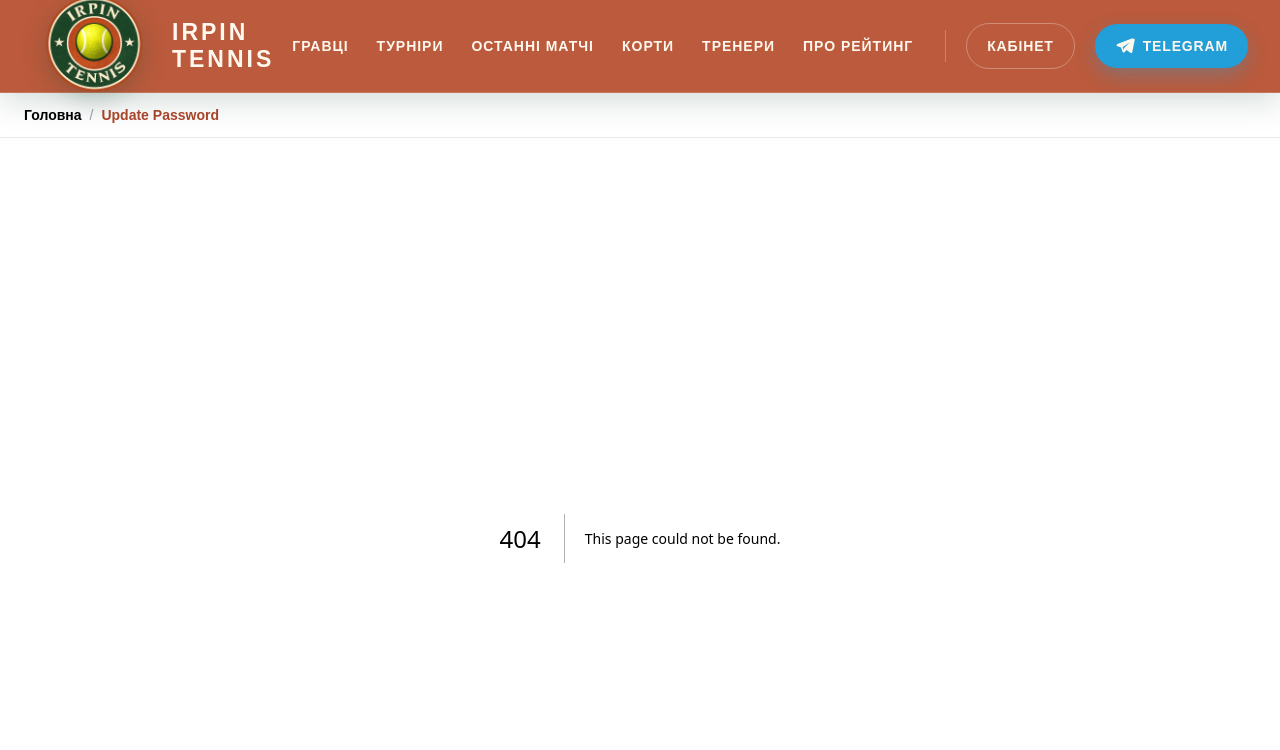
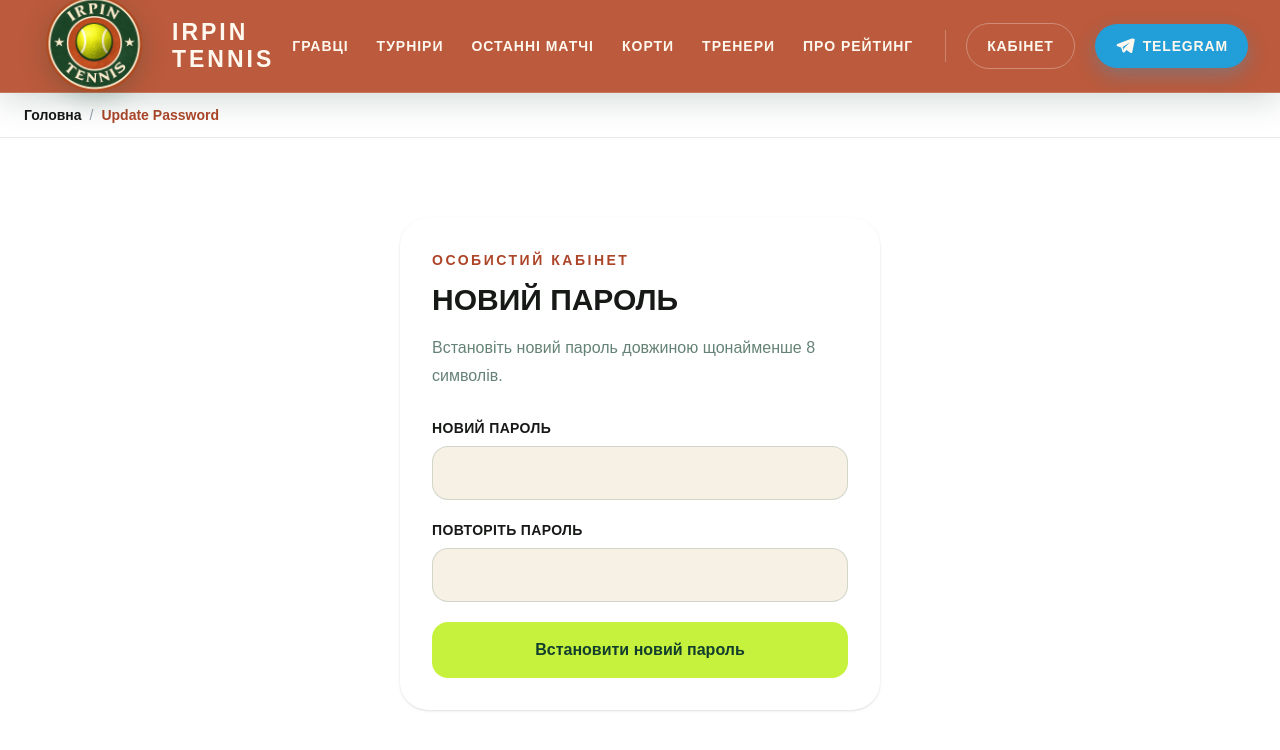
Before and after one commit to yellowblue9912-cell/irpin-tennis-next, a Next.js app: page /update-password in a window 1280 px wide. Before the commit this address had no page. Shown: the top 750 px of the page. Built offline with nearby package versions, Linux system fonts and the light colour scheme.

Commit message:
Add password recovery flow

```diff
--- a/app/auth/callback/route.ts
+++ b/app/auth/callback/route.ts
@@ -4,11 +4,15 @@ import { createClient } from "../../../lib/supabase/server";
 export async function GET(request: Request) {
   const url = new URL(request.url);
   const code = url.searchParams.get("code");
+  const next = url.searchParams.get("next");
 
   if (code) {
     const supabase = await createClient();
     await supabase.auth.exchangeCodeForSession(code);
   }
 
-  return NextResponse.redirect(new URL("/account", url.origin));
+  const destination = next?.startsWith("/") && !next.startsWith("//")
+    ? next
+    : "/account";
+  return NextResponse.redirect(new URL(destination, url.origin));
 }
--- /dev/null
+++ b/app/forgot-password/page.tsx
@@ -0,0 +1,22 @@
+import type { Metadata } from "next";
+import Link from "next/link";
+import ForgotPasswordForm from "@/components/ForgotPasswordForm";
+
+export const metadata: Metadata = {
+  title: "Відновлення пароля | Irpin Tennis",
+  robots: { index: false, follow: false },
+};
+
+export default function ForgotPasswordPage() {
+  return (
+    <main className="mx-auto w-full max-w-lg px-4 py-12 sm:py-20">
+      <div className="rounded-[28px] bg-white p-6 shadow-sm sm:p-8">
+        <p className="text-sm font-black uppercase tracking-[0.18em] text-[#ad4529]">Особистий кабінет</p>
+        <h1 className="mt-3 text-3xl font-black uppercase">Відновлення пароля</h1>
+        <p className="mt-4 leading-7 text-[#123f2d]/65">Введіть пошту, з якою зареєстрований кабінет. Ми надішлемо безпечне посилання для встановлення нового пароля.</p>
+        <ForgotPasswordForm />
+        <Link href="/login" className="mt-6 block text-center text-sm font-bold text-[#123f2d]/65 underline underline-offset-4">← Повернутися до входу</Link>
+      </div>
+    </main>
+  );
+}
--- /dev/null
+++ b/app/update-password/page.tsx
@@ -0,0 +1,20 @@
+import type { Metadata } from "next";
+import UpdatePasswordForm from "@/components/UpdatePasswordForm";
+
+export const metadata: Metadata = {
+  title: "Новий пароль | Irpin Tennis",
+  robots: { index: false, follow: false },
+};
+
+export default function UpdatePasswordPage() {
+  return (
+    <main className="mx-auto w-full max-w-lg px-4 py-12 sm:py-20">
+      <div className="rounded-[28px] bg-white p-6 shadow-sm sm:p-8">
+        <p className="text-sm font-black uppercase tracking-[0.18em] text-[#ad4529]">Особистий кабінет</p>
+        <h1 className="mt-3 text-3xl font-black uppercase">Новий пароль</h1>
+        <p className="mt-4 leading-7 text-[#123f2d]/65">Встановіть новий пароль довжиною щонайменше 8 символів.</p>
+        <UpdatePasswordForm />
+      </div>
+    </main>
+  );
+}
--- a/components/AuthForm.tsx
+++ b/components/AuthForm.tsx
@@ -2,6 +2,7 @@
 
 import { FormEvent, useState } from "react";
 import { useRouter } from "next/navigation";
+import Link from "next/link";
 import { createClient } from "../lib/supabase/client";
 
 type Mode = "login" | "signup";
@@ -102,6 +103,17 @@ export default function AuthForm() {
           autoComplete={mode === "login" ? "current-password" : "new-password"}
         />
 
+        {mode === "login" && (
+          <div className="text-right">
+            <Link
+              href="/forgot-password"
+              className="text-sm font-bold text-[#123f2d]/65 underline decoration-[#123f2d]/25 underline-offset-4 transition hover:text-[#ad4529]"
+            >
+              Забули пароль?
+            </Link>
+          </div>
+        )}
+
         {message && (
           <p className="rounded-2xl bg-[#f6f0e5] p-4 text-sm leading-6 text-[#123f2d]/75">
             {message}
--- /dev/null
+++ b/components/ForgotPasswordForm.tsx
@@ -0,0 +1,38 @@
+"use client";
+
+import { FormEvent, useState } from "react";
+import { createClient } from "@/lib/supabase/client";
+
+export default function ForgotPasswordForm() {
+  const [message, setMessage] = useState("");
+  const [pending, setPending] = useState(false);
+
+  async function submit(event: FormEvent<HTMLFormElement>) {
+    event.preventDefault();
+    setPending(true);
+    setMessage("");
+    const email = String(new FormData(event.currentTarget).get("email") ?? "").trim();
+    const supabase = createClient();
+    const redirectTo = `${window.location.origin}/auth/callback?next=/update-password`;
+    const { error } = await supabase.auth.resetPasswordForEmail(email, { redirectTo });
+    setMessage(
+      error
+        ? "Не вдалося надіслати лист. Перевірте email або спробуйте трохи пізніше."
+        : "Якщо акаунт із такою поштою існує, ми надіслали посилання для зміни пароля. Перевірте також папку «Спам».",
+    );
+    setPending(false);
+  }
+
+  return (
+    <form onSubmit={submit} className="mt-7 space-y-5">
+      <label className="block">
+        <span className="mb-2 block text-sm font-black uppercase tracking-wide">Email</span>
+        <input name="email" type="email" required autoComplete="email" className="w-full rounded-2xl border border-[#123f2d]/15 bg-[#f6f0e5] px-4 py-3.5 outline-none transition focus:border-[#123f2d]" />
+      </label>
+      {message && <p aria-live="polite" className="rounded-2xl bg-[#f6f0e5] p-4 text-sm leading-6 text-[#123f2d]/75">{message}</p>}
+      <button type="submit" disabled={pending} className="w-full rounded-2xl bg-[#c6f13d] px-5 py-4 font-black text-[#123f2d] transition hover:bg-[#d4fa58] disabled:opacity-60">
+        {pending ? "Надсилаємо…" : "Надіслати посилання"}
+      </button>
+    </form>
+  );
+}
--- /dev/null
+++ b/components/UpdatePasswordForm.tsx
@@ -0,0 +1,36 @@
+"use client";
+
+import { FormEvent, useState } from "react";
+import { useRouter } from "next/navigation";
+import { createClient } from "@/lib/supabase/client";
+
+export default function UpdatePasswordForm() {
+  const router = useRouter();
+  const [message, setMessage] = useState("");
+  const [pending, setPending] = useState(false);
+
+  async function submit(event: FormEvent<HTMLFormElement>) {
+    event.preventDefault(); setPending(true); setMessage("");
+    const form = new FormData(event.currentTarget);
+    const password = String(form.get("password") ?? "");
+    const confirmation = String(form.get("confirmation") ?? "");
+    if (password.length < 8) { setMessage("Пароль має містити щонайменше 8 символів."); setPending(false); return; }
+    if (password !== confirmation) { setMessage("Паролі не збігаються."); setPending(false); return; }
+    const { error } = await createClient().auth.updateUser({ password });
+    if (error) { setMessage("Посилання недійсне або застаріло. Запросіть новий лист для відновлення пароля."); setPending(false); return; }
+    router.replace("/account?password_updated=1"); router.refresh();
+  }
+
+  return (
+    <form onSubmit={submit} className="mt-7 space-y-5">
+      <PasswordField label="Новий пароль" name="password" />
+      <PasswordField label="Повторіть пароль" name="confirmation" />
+      {message && <p aria-live="polite" className="rounded-2xl bg-[#f6f0e5] p-4 text-sm leading-6 text-[#123f2d]/75">{message}</p>}
+      <button type="submit" disabled={pending} className="w-full rounded-2xl bg-[#c6f13d] px-5 py-4 font-black text-[#123f2d] transition hover:bg-[#d4fa58] disabled:opacity-60">{pending ? "Зберігаємо…" : "Встановити новий пароль"}</button>
+    </form>
+  );
+}
+
+function PasswordField({ label, name }: { label: string; name: string }) {
+  return <label className="block"><span className="mb-2 block text-sm font-black uppercase tracking-wide">{label}</span><input name={name} type="password" required minLength={8} autoComplete="new-password" className="w-full rounded-2xl border border-[#123f2d]/15 bg-[#f6f0e5] px-4 py-3.5 outline-none transition focus:border-[#123f2d]" /></label>;
+}
```
